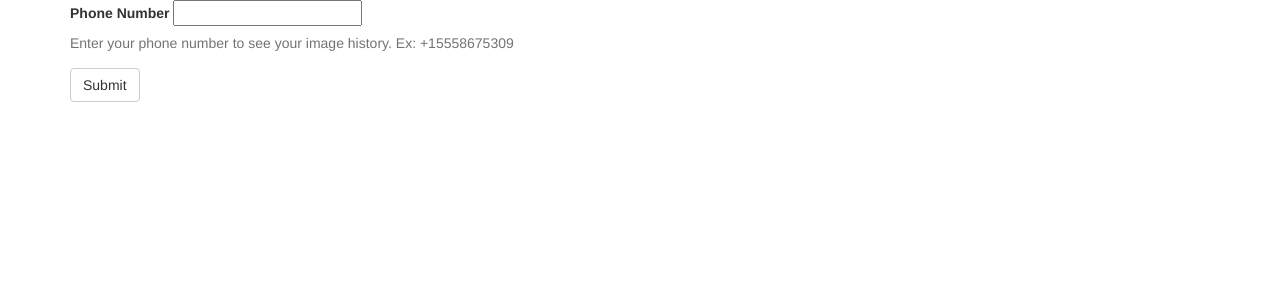
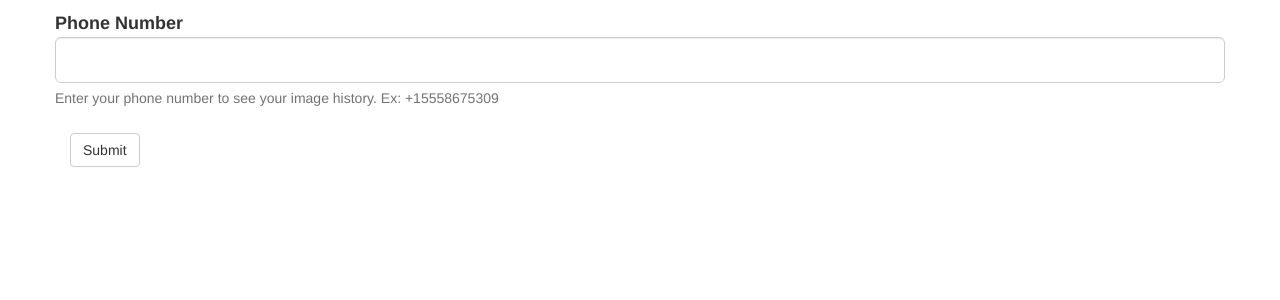
Before and after one commit to kclair/twilio-mms-flickr-search, a Flask app: page / in a window 1280 px wide. Shown: the top 300 px of the page. Run offline with Flask 2, Linux system fonts and the light colour scheme; some libraries are stand-ins or nearby versions.

Commit message:
make form fields bigger

```diff
--- a/app/templates/index.html
+++ b/app/templates/index.html
@@ -1,10 +1,10 @@
 {% extends "base.html" %}
 {% block content %}
 <div class="container">
-    <form action='/send_access_code' method="post">
-        <div class="form-group">
-            <label for="phoneNumber">Phone Number</label>
-            <input type="text" id="phoneNumber" name="From">
+    <form class="form-horizontal" action='/send_access_code' method="post">
+        <div class="form-group form-group-lg">
+            <label class="control-label" for="phoneNumber">Phone Number</label>
+            <input class="form-control" type="text" id="phoneNumber" name="From">
             <p class="help-block">Enter your phone number to see your image history. Ex: +15558675309</p>
         </div>
         <button type="submit" class="btn btn-default">Submit</button>
```
Also changed, not shown: app/templates/access.html (+6 -6 lines).
